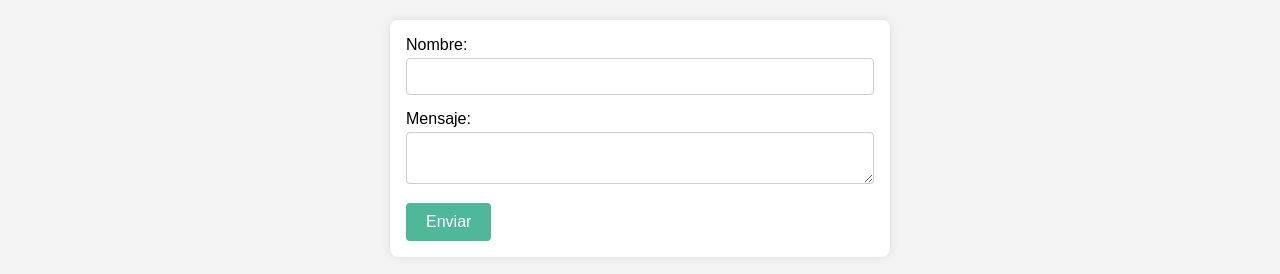
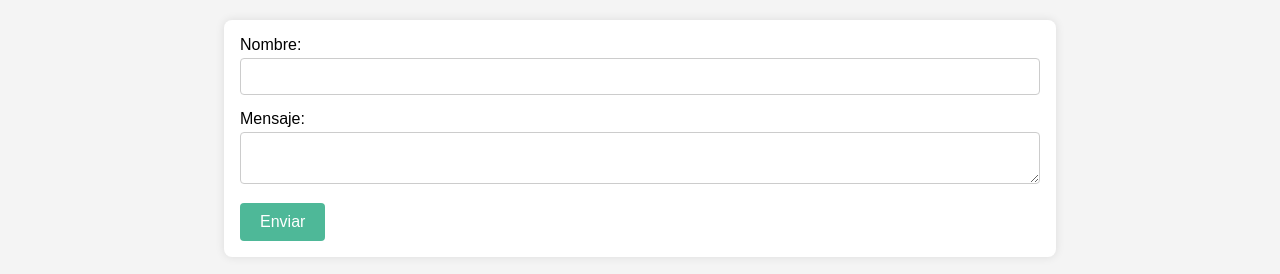
Before and after one commit to joelsub/movies-v1, a plain HTML site: page index.html in a window 1280 px wide. Shown: the part 57-331 px from the top of the page. Drawn offline with nearby package versions, Linux system fonts and the light colour scheme; some packages are replaced by stand-ins of ours; a script that the page names is missing.

Commit message:
cambios estilos para width general

```diff
--- a/index.html
+++ b/index.html
@@ -21,6 +21,8 @@
       </ul>
     </nav>
 
+   <div class="container">
+    <div class="wrap">
         <form id="contact-form">
             <label for="name">Nombre:</label>
             <input type="text" id="name" name="name" required />
@@ -48,6 +50,8 @@
               <span class="title">VER HORARIOS</span>
             </div>
           </div>
+    </div>
+   </div>
 
     <script src="script.js"></script>
     <script src="https://cdn.jsdelivr.net/npm/sweetalert2@11"></script>
--- a/styles.css
+++ b/styles.css
@@ -45,7 +45,7 @@ nav ul li a {
 
 form {
     background-color: #fff;
-    max-width: 500px;
+    width: 100%;
     margin: 20px auto;
     padding: 20px;
     border-radius: 8px;
@@ -146,3 +146,14 @@ nav{
     padding: 1rem;
     width: 100% !important;
 }
+
+.container{
+    width: 100%;
+    display: grid;
+    place-items: center;
+}
+.wrap{
+    display: flex;
+    flex-direction: column;
+    max-width: 100% !important;
+}
```
Lines whose indentation alone changed are shown as unchanged.
